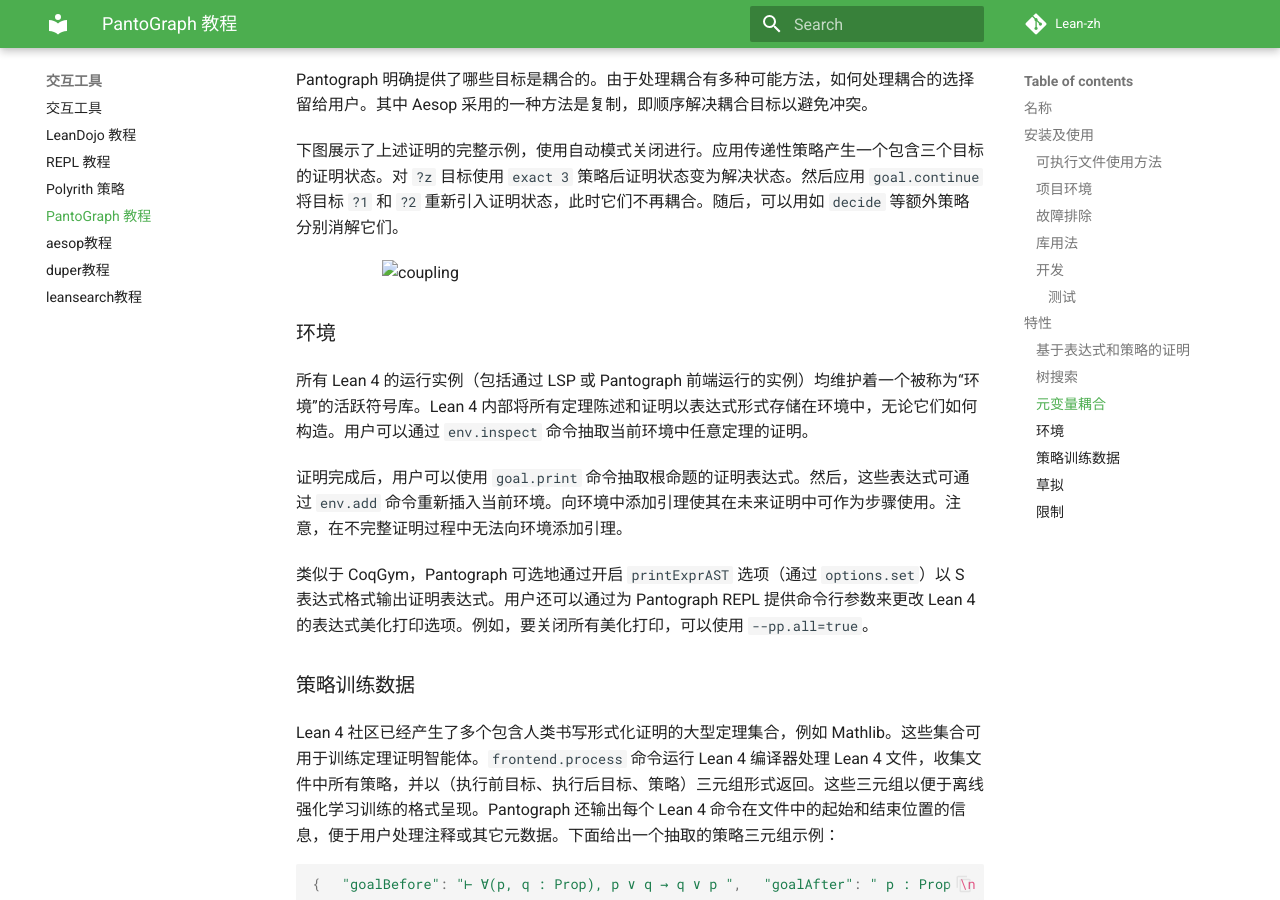
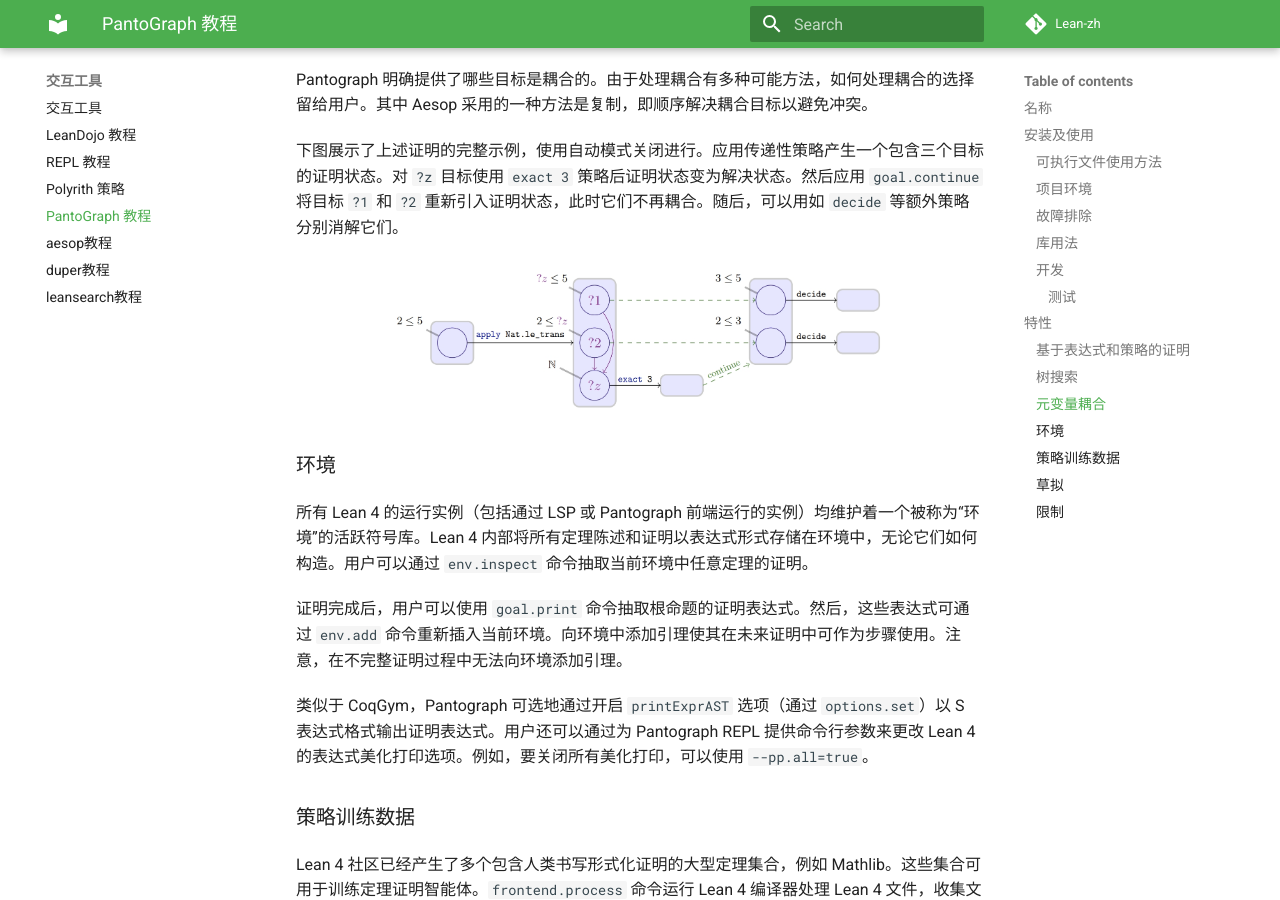
Before and after one commit to Lean-zh/lean-zh.github.io, an MkDocs documentation site: the page built from docs/tool/pantograph.md, in a window 1280 px wide and 900 px high, scrolled down 6004 px. Built offline with MkDocs 1.6.1 and Material for MkDocs 9.7.7, drawn with Linux system fonts in a browser that asks for light colours; comment, search, counter and statistics services are not loaded; the version menu is left out.

Commit message:
fix img in pantograph

```diff
--- a/docs/tool/pantograph.md
+++ b/docs/tool/pantograph.md
@@ -219,7 +219,7 @@
 
 下图展示了上述证明的完整示例，使用自动模式关闭进行。应用传递性策略产生一个包含三个目标的证明状态。对 `?z` 目标使用 `exact 3` 策略后证明状态变为解决状态。然后应用 `goal.continue` 将目标 `?1` 和 `?2` 重新引入证明状态，此时它们不再耦合。随后，可以用如 `decide` 等额外策略分别消解它们。
 
-![coupling](img\coupling.png)
+![coupling](img/coupling.png)
 
 ### 环境
 
```
